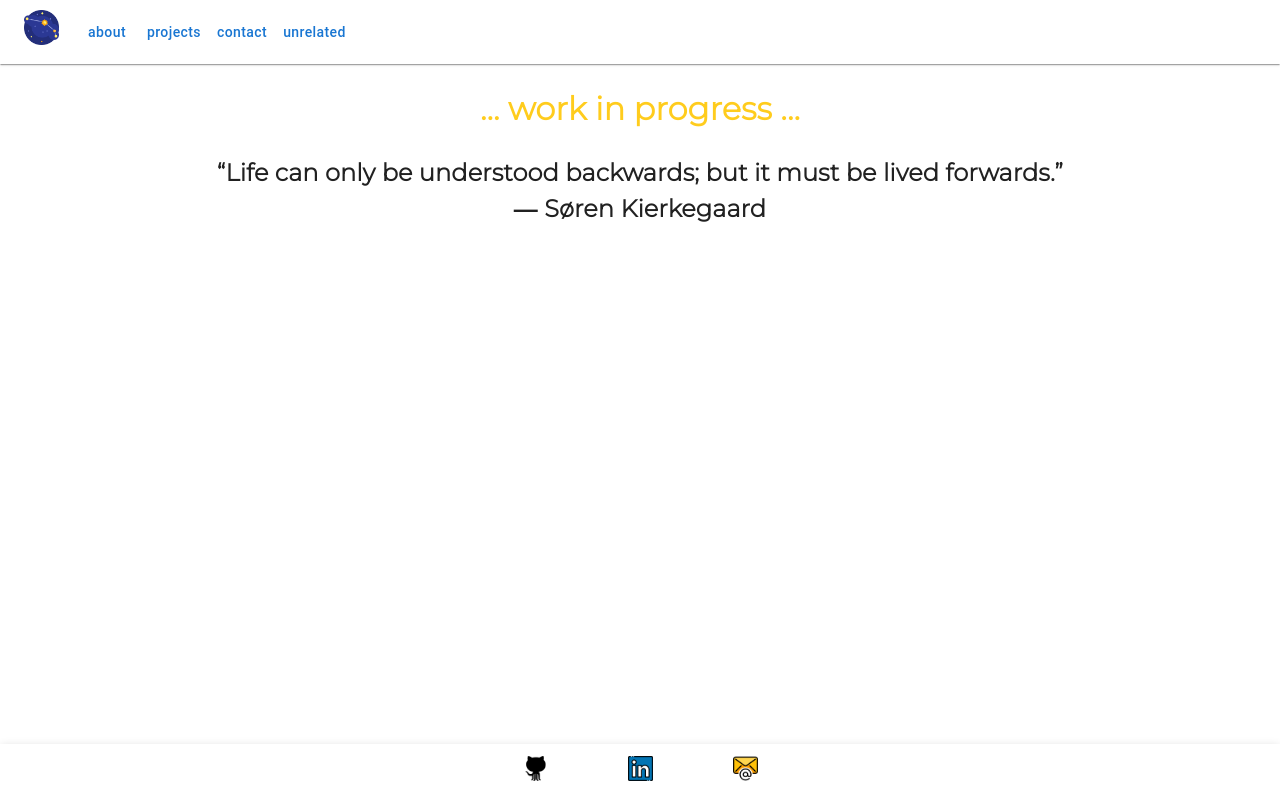
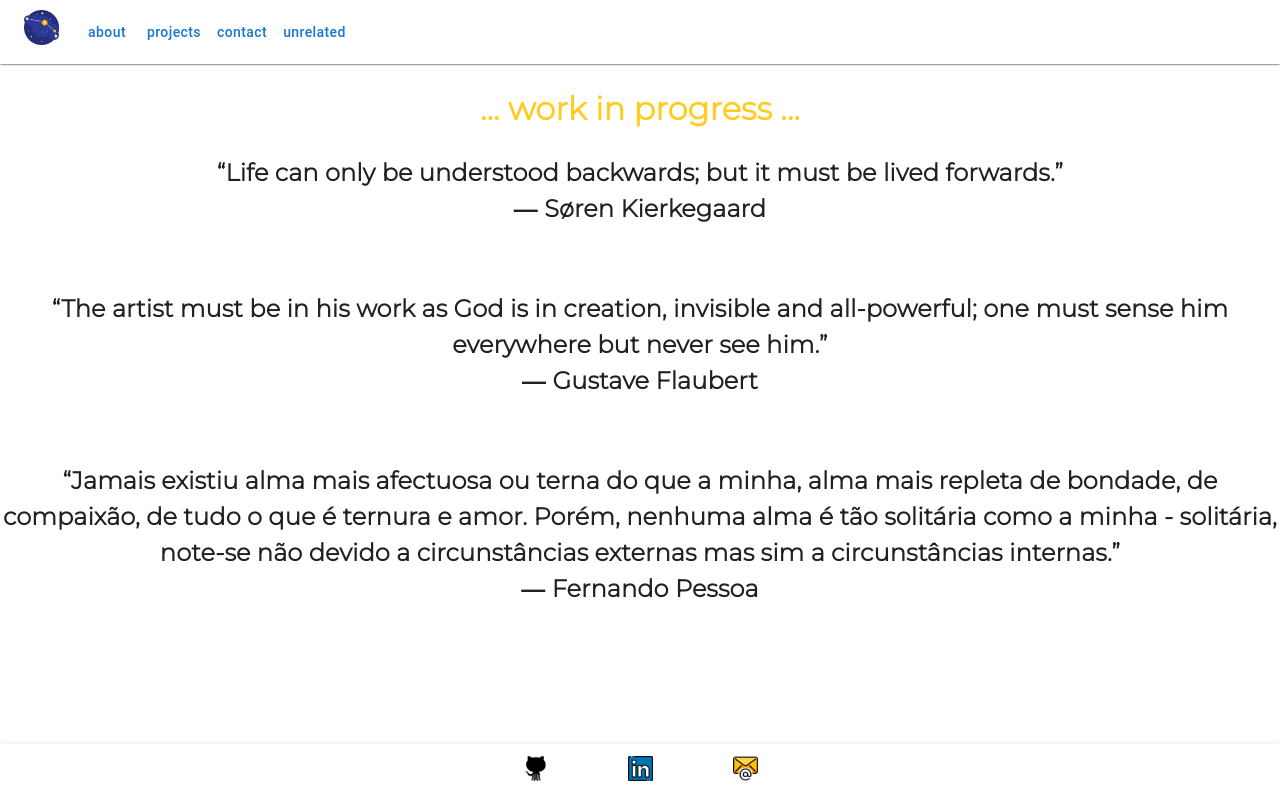
Before and after one commit to vntero/vntero-dot-com, a React (Create React App) app: page /philosophy in a window 1280 px wide. Built offline with nearby package versions, Linux system fonts and the light colour scheme.

Commit message:
added quotes from flaubert and pessoa

```diff
--- a/src/components/Philosophy.jsx
+++ b/src/components/Philosophy.jsx
@@ -4,6 +4,12 @@ function Philosophy() {
             <h1 className="yellow">... work in progress ...</h1>
             <h2>“Life can only be understood backwards; but it must be lived forwards.” <br></br>
                 ― Søren Kierkegaard</h2>
+                <label htmlFor="BLANK SPACE"></label><br />
+            <h2>“The artist must be in his work as God is in creation, invisible and all-powerful; one must sense him everywhere but never see him.” <br></br>
+                ― Gustave Flaubert</h2>
+                <label htmlFor="BLANK SPACE"></label><br />
+            <h2>“Jamais existiu alma mais afectuosa ou terna do que a minha, alma mais repleta de bondade, de compaixão, de tudo o que é ternura e amor. Porém, nenhuma alma é tão solitária como a minha - solitária, note-se não devido a circunstâncias externas mas sim a circunstâncias internas.” <br></br>
+                ― Fernando Pessoa</h2>
         </div>
     )
 }
```
